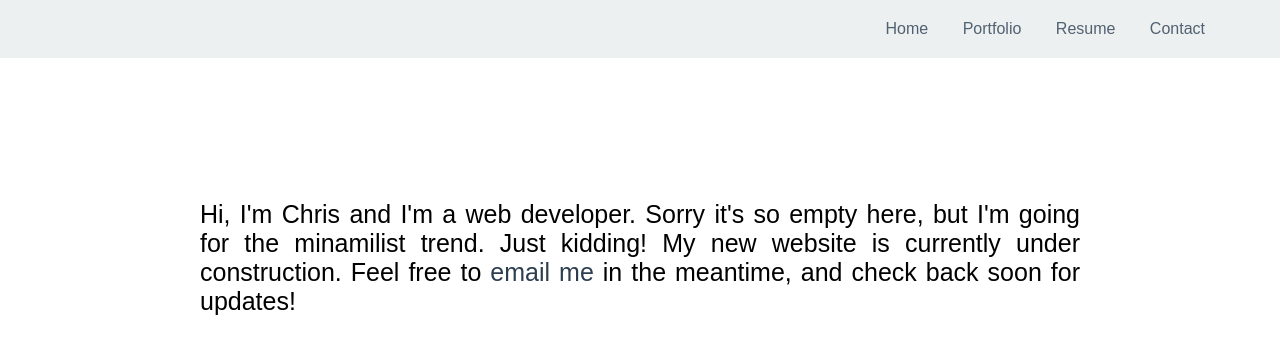
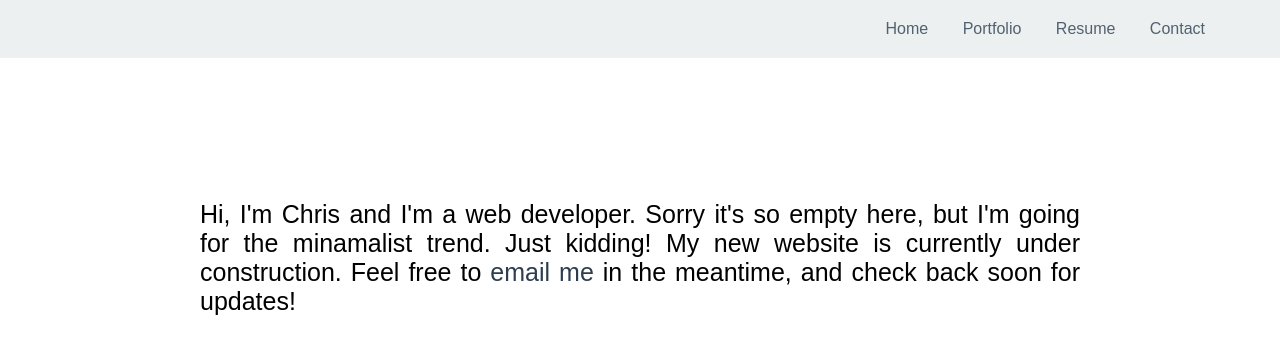
Before and after one commit to chrishughallen/chrishughallen.github.io, a website: page index.html in a window 1280 px wide. Drawn offline with nearby package versions, Linux system fonts and the light colour scheme.

Commit message:
fixing typos

```diff
--- a/index.html
+++ b/index.html
@@ -23,7 +23,7 @@
     <div class="content">
       <div class="intro">
         <p class="intro-paragraph">
-          Hi, I'm Chris and I'm a web developer. Sorry it's so empty here, but I'm going for the minamilist trend. <span class="intro-joke">Just kidding! My new website is currently under construction. Feel free to <a class="flashing-link" href="contact.html">email me</a> in the meantime, and check back soon for updates!</span>
+          Hi, I'm Chris and I'm a web developer. Sorry it's so empty here, but I'm going for the minamalist trend. <span class="intro-joke">Just kidding! My new website is currently under construction. Feel free to <a class="flashing-link" href="contact.html">email me</a> in the meantime, and check back soon for updates!</span>
         </p>
       </div>
     </div>
```
